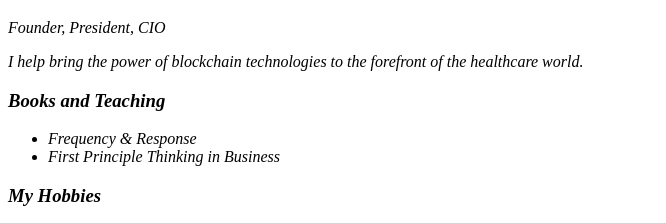
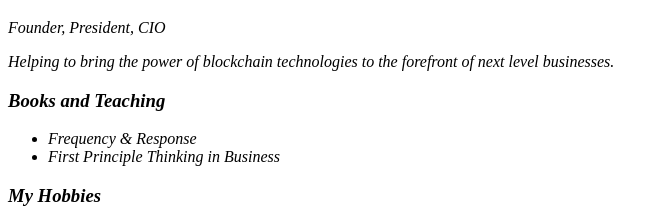
Before and after one commit to BMW4BWM/cv, a plain HTML site: page index.html in a window 1280 px wide. Shown: the part 401-624 px from the top of the page, 0-666 px from the left. Drawn offline with Linux system fonts and the light colour scheme.

Commit message:
Add files via upload

```diff
--- a/index.html
+++ b/index.html
@@ -10,7 +10,7 @@
   <img src="IMG_5576.png" alt="No longer available">
   <h1>Brandon Matthias</h1>
   <p><em>Founder, President, CIO</p>
-  <p>I help bring the power of blockchain technologies to the forefront of the healthcare world.</p>
+  <p>Helping to bring the power of blockchain technologies to the forefront of next level businesses.</p>
   <h3>Books and Teaching</h3>
   <ul>
     <li>Frequency & Response</li>
```
